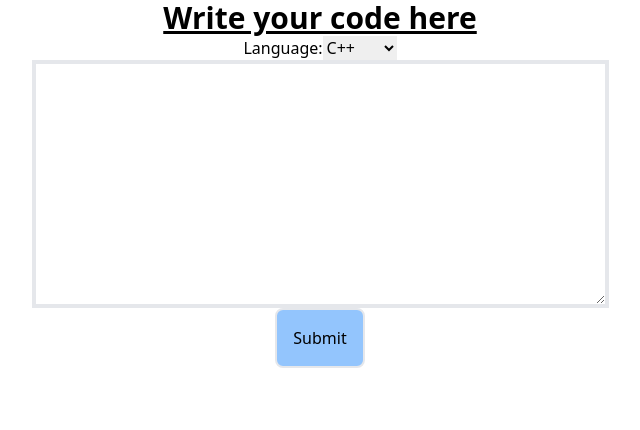
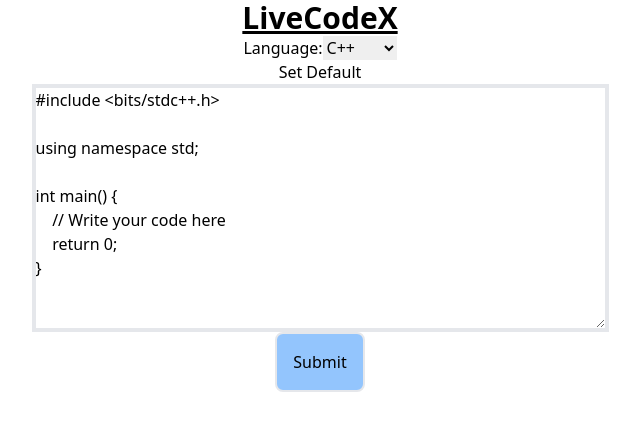
Before and after one commit to wilfcs/LiveCodeX, a Next.js app in the folder frontend/: page / in a window 1280 px wide. Shown: the top 430 px of the page, without its empty margins (320-960 px from the left). Built offline with nearby package versions, Linux system fonts and the light colour scheme.

Commit message:
Default language added on localStorage

```diff
--- a/frontend/pages/components/defaultStubs.js
+++ b/frontend/pages/components/defaultStubs.js
@@ -1,9 +1,16 @@
-import React from 'react'
+const stubs = {};
 
-const defaultStubs = () => {
-  return (
-    <div>defaultStubs</div>
-  )
-}
+stubs.cpp = `#include <bits/stdc++.h>
 
-export default defaultStubs
+using namespace std;
+
+int main() {
+    // Write your code here
+    return 0;
+}`;
+
+stubs.py = `# Write your code here
+`
+
+
+export default stubs;
--- a/frontend/pages/index.js
+++ b/frontend/pages/index.js
@@ -1,8 +1,8 @@
 import Head from 'next/head'
 import { Inter } from 'next/font/google'
-import styles from '@/styles/Home.module.css'
-import { useState } from 'react';
+import { useState, useEffect } from 'react';
 import axios from "axios"
+import stubs from './components/defaultStubs';
 
 
 const inter = Inter({ subsets: ['latin'] })
@@ -15,6 +15,22 @@
   const [jobId, setJobId] = useState("")
   const [status, setStatus] = useState("")
 
+  useEffect(() => {
+    setCode(stubs[language]);
+  }, [language])
+
+  useEffect(()=>{
+    const defaultLang = localStorage.getItem("default-language") || "cpp";
+    setLanguage(defaultLang);
+  }, [])
+
+
+  const setDefaultLanguage = ()=>{
+    let response = window.confirm(`Do you want to set this as your default language?`)
+    if(response){
+      localStorage.setItem("default-language", language);
+    }
+  }
 
   const handleSubmit = async()=>{
     const payload = {
@@ -85,18 +101,25 @@
         <link rel="icon" href="/favicon.ico" />
       </Head>
       <main className="flex flex-col justify-center items-center">
-        <h1 className="text-3xl font-bold underline">Write your code here</h1>
+        <h1 className="text-3xl font-bold underline">LiveCodeX</h1>
         <div>
           <label>Language:</label>
           <select
             value={language}
             onChange={(e) => {
-              setLanguage(e.target.value);
+              let response = window.confirm(
+                "WARNING: Switching the language will remove your current code. Do you want to proceed?"
+              )
+              if(response)
+                setLanguage(e.target.value);
             }}
           >
             <option value="cpp">C++</option>
             <option value="py">Python</option>
           </select>
+        </div>
+        <div>
+          <button onClick={setDefaultLanguage}>Set Default</button>
         </div>
         <textarea
           name="codeBox"
```
